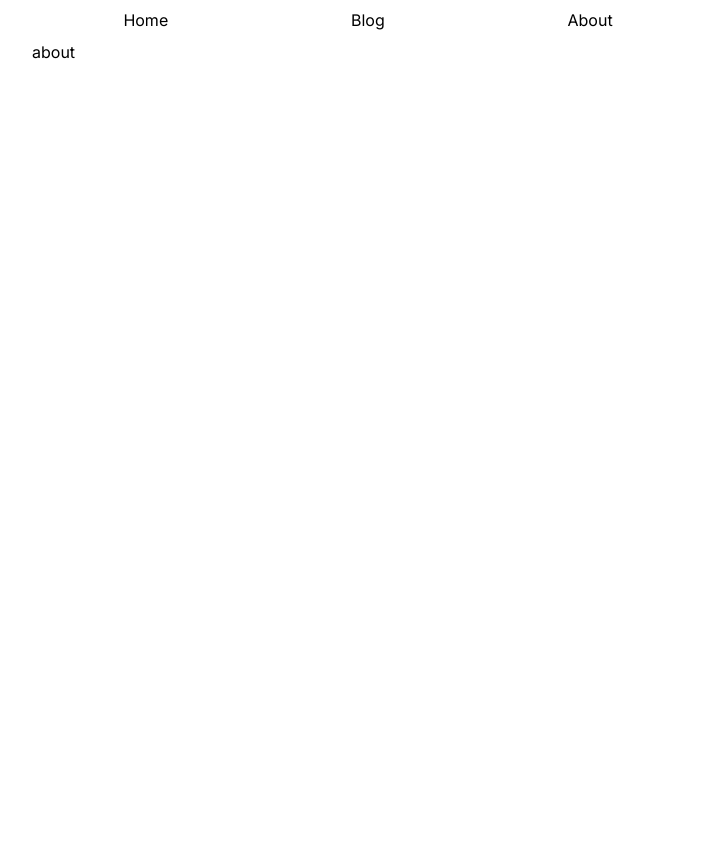
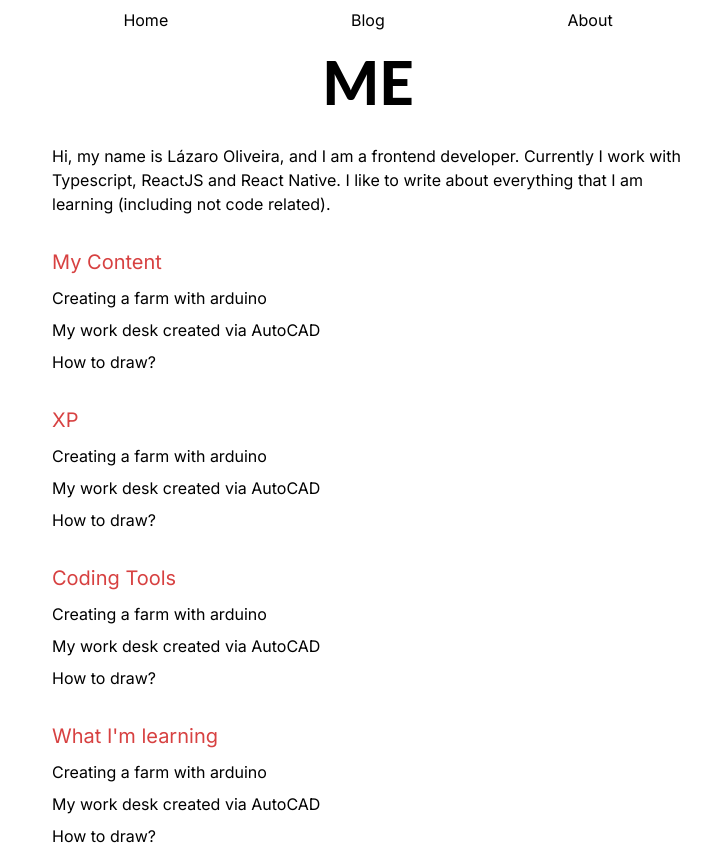
Before and after one commit to lazaro-contato/portfolio, a Next.js app: page /about in a window 1280 px wide. Shown: the whole page, without its empty margins (272-983 px from the left). Before the commit the page ends 800 px from the top, so only its background shows below. Built offline with nearby package versions, Linux system fonts and the light colour scheme.

Commit message:
feat: add elements in about page

```diff
--- a/src/app/about/page.tsx
+++ b/src/app/about/page.tsx
@@ -2,8 +2,47 @@ import React from "react";
 const About = () => {
 
     return (
-        <main className={'flex flex-col gap-8'}>
-            about
+        <main className={'flex flex-col gap-8 px-5 pt-3'}>
+            <span className={'font-lato flex flex-col text-6xl font-extrabold text-center'}>ME</span>
+            <span>
+                Hi, my name is Lázaro Oliveira, and I am a
+                frontend developer. Currently I work with
+                Typescript, ReactJS and React Native.
+                I like to write about everything that I am
+                learning (including not code related).
+            </span>
+            <div className={'flex flex-col gap-2.5'}>
+                <span className={'text-xl text-brightRed'}>My Content</span>
+                <div className={'flex flex-col gap-2'}>
+                    <span>Creating a farm with arduino</span>
+                    <span>My work desk created via AutoCAD</span>
+                    <span>How to draw?</span>
+                </div>
+            </div>
+            <div className={'flex flex-col gap-2.5'}>
+                <span className={'text-xl text-brightRed'}>XP</span>
+                <div className={'flex flex-col gap-2'}>
+                    <span>Creating a farm with arduino</span>
+                    <span>My work desk created via AutoCAD</span>
+                    <span>How to draw?</span>
+                </div>
+            </div>
+            <div className={'flex flex-col gap-2.5'}>
+                <span className={'text-xl text-brightRed'}>Coding Tools</span>
+                <div className={'flex flex-col gap-2'}>
+                    <span>Creating a farm with arduino</span>
+                    <span>My work desk created via AutoCAD</span>
+                    <span>How to draw?</span>
+                </div>
+            </div>
+            <div className={'flex flex-col gap-2.5'}>
+                <span className={'text-xl text-brightRed'}>What I'm learning</span>
+                <div className={'flex flex-col gap-2'}>
+                    <span>Creating a farm with arduino</span>
+                    <span>My work desk created via AutoCAD</span>
+                    <span>How to draw?</span>
+                </div>
+            </div>
         </main>
     )
 }
```
